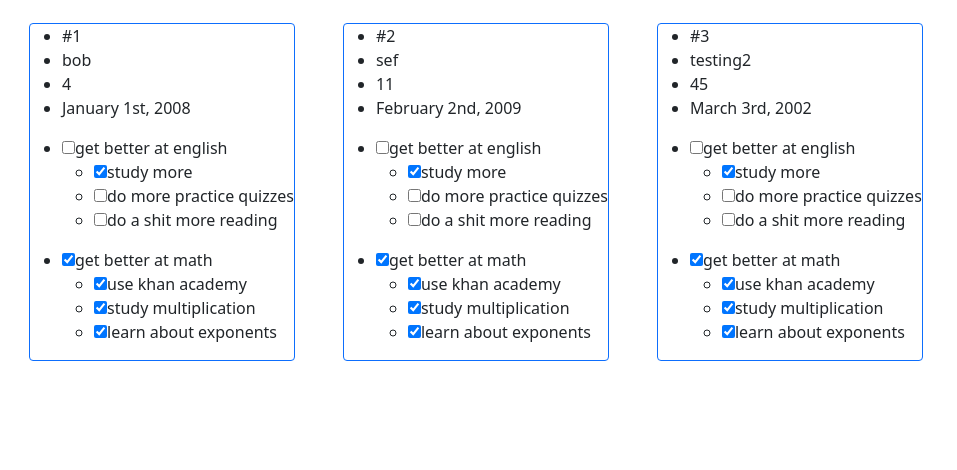
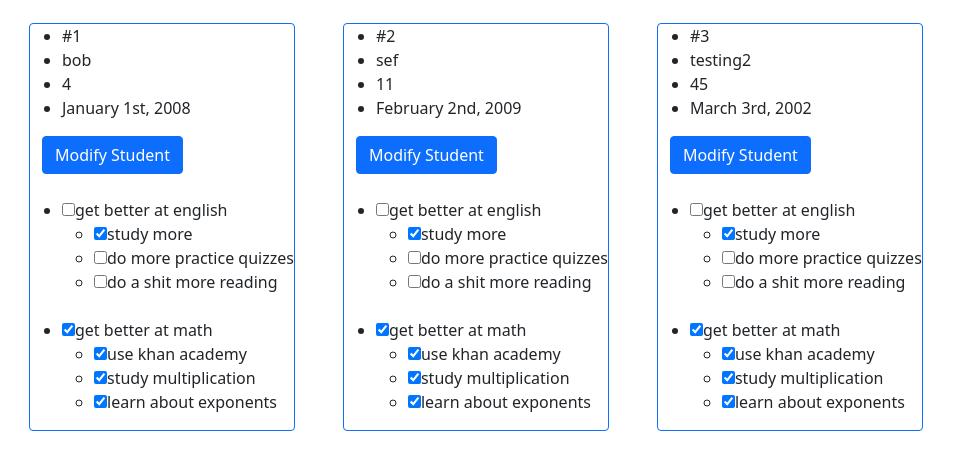
Before and after one commit to Vort3xed/SmartIEPV1, a Flask app: page /students in a window 1280 px wide. Shown: the part 66-536 px from the top of the page, without its empty margins (0-957 px from the left). Run offline with Flask 3, Linux system fonts and the light colour scheme; a user stored in the database is signed in; some libraries are stand-ins or nearby versions.

Commit message:
modify student is now part of students page

```diff
--- a/app.py
+++ b/app.py
@@ -56,9 +56,34 @@ def accounts():
 	accounts = Accounts.query.all()
 	return render_template('accounts.html',accounts=accounts)
 
-@main.route("/students")
+@main.route("/students", methods=('GET', 'POST'))
 @login_required
 def students():
+	if request.method == 'POST':
+		button_value = request.form["submit_button"]
+		modify_student = re.sub("\D", "", button_value)
+
+		name = request.form["boxmodname"+modify_student]
+		grade = request.form["boxmodgrade"+modify_student]
+		dob = request.form["boxmoddob"+modify_student]
+
+		query_student = Students.query.filter_by(student_id=modify_student).first()
+
+		print(query_student.name)
+		print(query_student.grade)
+		print(query_student.dateofbirth)
+
+		if query_student:
+			query_student.name = name
+			query_student.grade = grade
+			query_student.dateofbirth = dob
+
+			db.session.commit()
+			students = Students.query.all()
+			return render_template('students.html',students=students)
+		else:
+			flash("Cannot Modify Student!")
+
 	students = Students.query.all()
 	return render_template('students.html',students=students)
 
--- a/templates/students.html
+++ b/templates/students.html
@@ -42,8 +42,32 @@
                         <li>{{ student.grade }}</li>
                         <li>{{ student.dateofbirth }}</li>
                     </ul>
+
+                    <div class="container">
+                        <button class="btn btn-primary" type="button" data-toggle="collapse" data-target="#dropDownForm{{ student.student_id }}" aria-expanded="false" aria-controls="dropDownForm">
+                            Modify Student
+                        </button>
+                        <div class="collapse" id="dropDownForm{{ student.student_id }}">
+                            <form method = "post" action="/students">
+                                <div class="form-group">
+                                    <label for="boxmodname">Name</label>
+                                    <input type="text" class="form-control" name="boxmodname{{ student.student_id }}" id="boxmodname" placeholder="Enter name">
+                                </div>
+                                <div class="form-group">
+                                    <label for="boxmodgrade">Grade</label>
+                                    <input type="text" class="form-control" name="boxmodgrade{{ student.student_id }}" id="boxmodgrade" placeholder="Enter grade">
+                                </div>
+                                <div class="form-group">
+                                    <label for="boxmoddob">Date of Birth</label>
+                                    <input type="text" class="form-control" name="boxmoddob{{ student.student_id }}" id="boxmoddob" placeholder="Enter date of birth">
+                                </div>
+                                <button type="submit" class="btn btn-primary mt-2" name="submit_button" value="submit{{ student.student_id }}">Submit</button>
+                            </form>
+                        </div>
+                    </div>
+
                     {% for taskarr in parse_tasks(student.tasks) if not taskarr|length == 0%}
-                        <ul>
+                        <ul class="mt-4">
                             <!-- <li>{{ taskarr[0] }}</li> -->
                             <li>
                                 <input type="checkbox" {% if taskarr[0][0] == "1" %} checked="checked"{% endif %}>{{ taskarr[0][1:] }}</input>
@@ -64,5 +88,8 @@
             {% endfor %}
         </div>
         <script src="https://cdn.jsdelivr.net/npm/bootstrap@5.0.2/dist/js/bootstrap.bundle.min.js"></script>
+        <script src="https://code.jquery.com/jquery-3.2.1.slim.min.js"></script>
+	    <script src="https://cdnjs.cloudflare.com/ajax/libs/popper.js/1.12.9/umd/popper.min.js"></script>
+	    <script src="https://maxcdn.bootstrapcdn.com/bootstrap/4.0.0/js/bootstrap.min.js"></script>
     </body>
 </html>
```
Also changed, not shown: instance/people.db.
